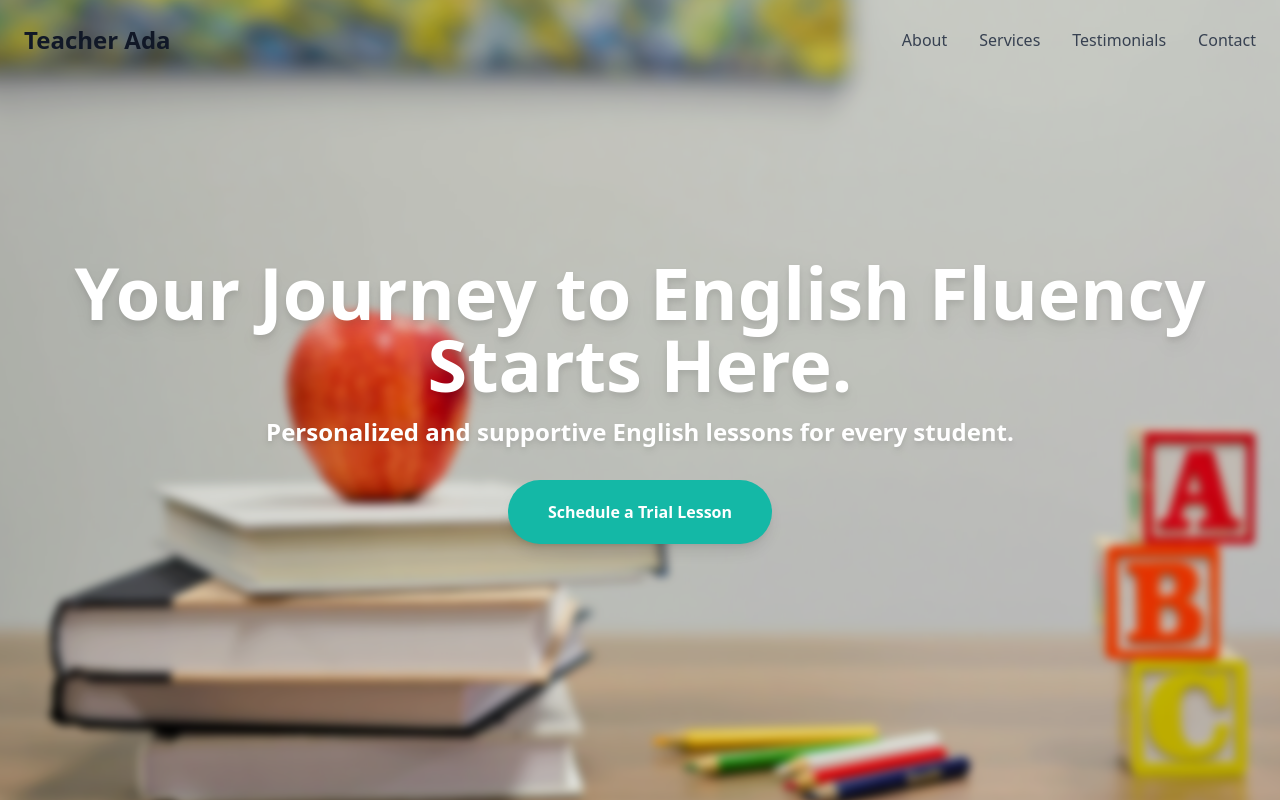
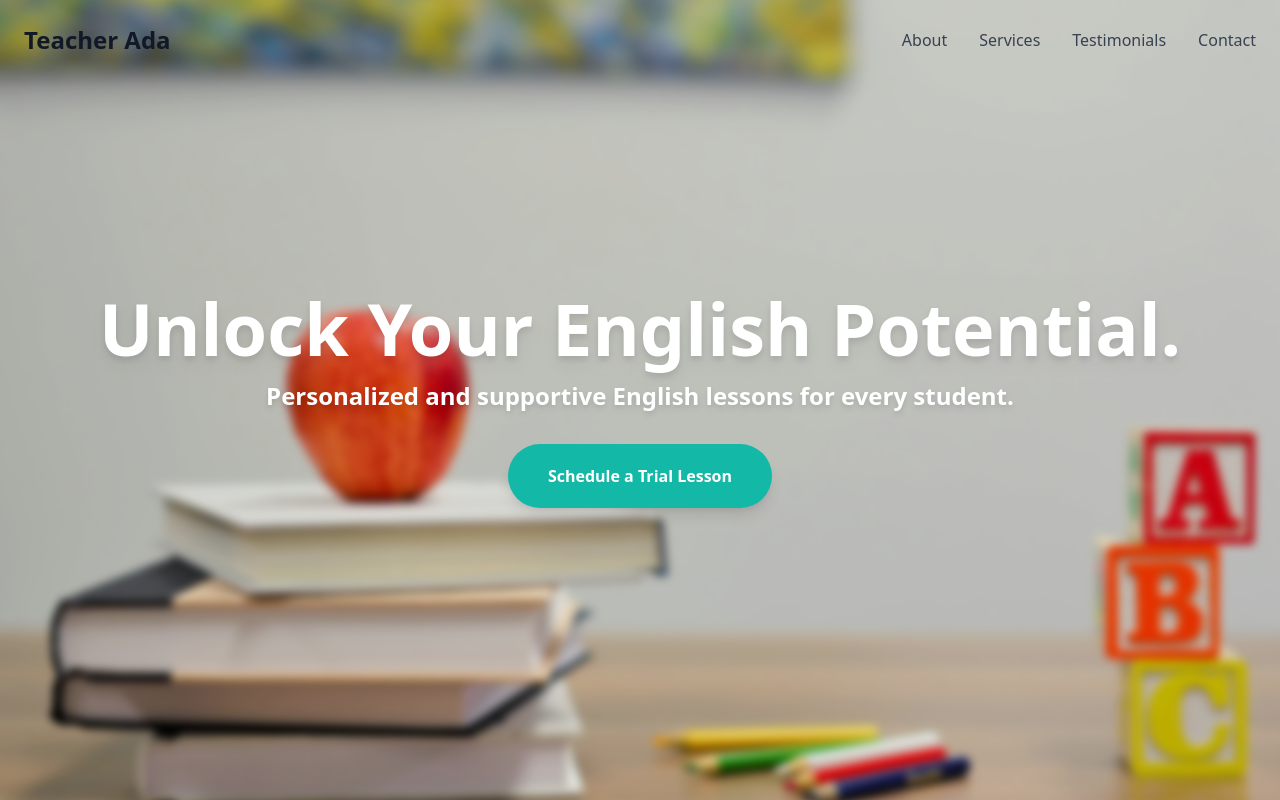
Before and after one commit to dyingbreed12/joy-website, a Next.js app: page / in a window 1280 px wide. Shown: the top 800 px of the page. Built offline with nearby package versions, Linux system fonts and the light colour scheme.

Commit message:
Update Slogan

```diff
--- a/src/app/components/Hero.tsx
+++ b/src/app/components/Hero.tsx
@@ -12,7 +12,7 @@ const Hero = () => {
 
       <div className="relative z-10 text-white">
         <h1 className="text-5xl md:text-7xl font-extrabold leading-tight drop-shadow-lg">
-          Your Journey to English Fluency Starts Here.
+          Unlock Your English Potential.
         </h1>
         <p className="mt-4 text-xl md:text-2xl font-semibold text-white max-w-3xl mx-auto drop-shadow-md">
           Personalized and supportive English lessons for every student.
```
